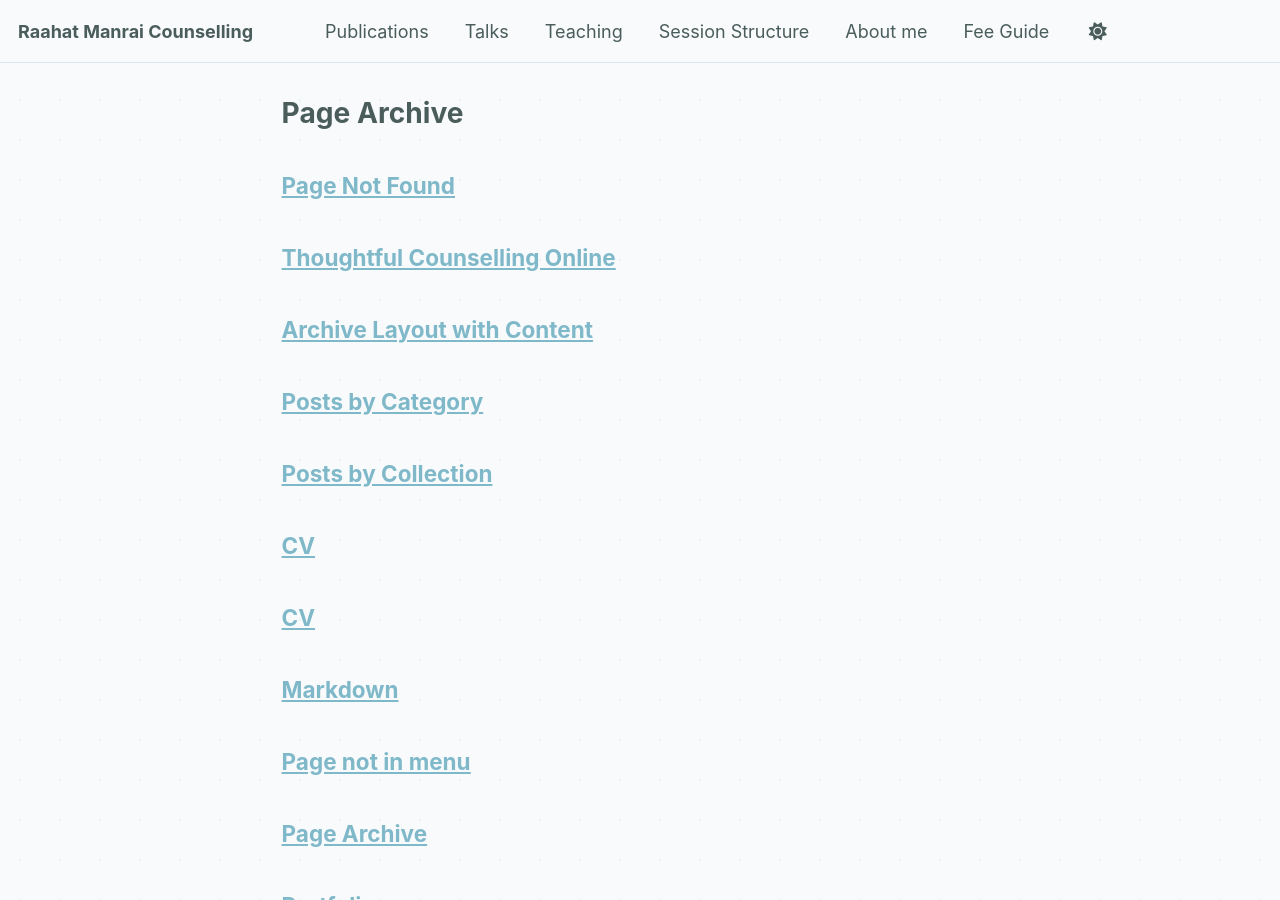
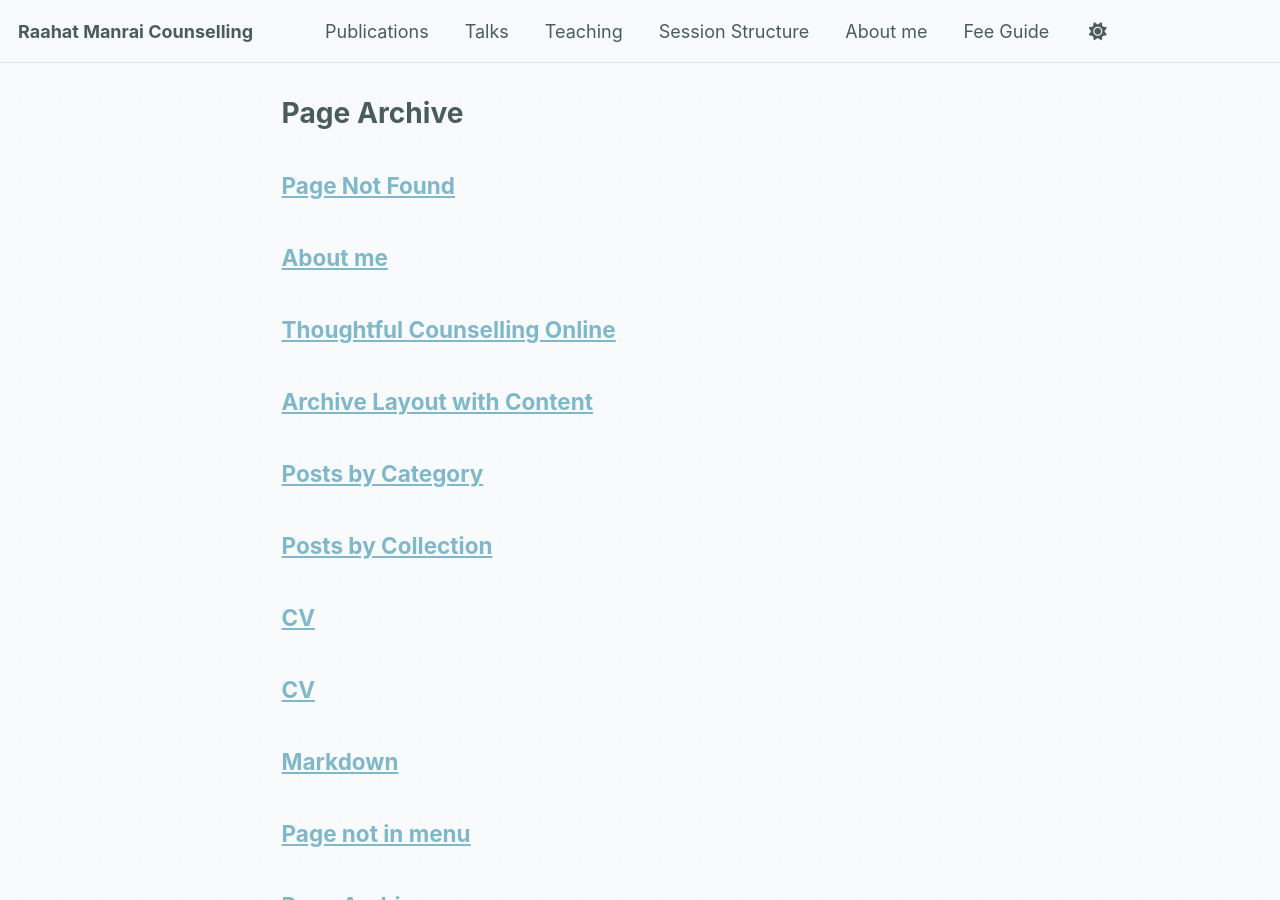
Before and after one commit to RaahatManrai/RaahatManrai.github.io, a Jekyll site: the page built from _pages/page-archive.html, in a window 1280 px wide and 900 px high. Built offline with Jekyll 4.4.1, drawn with Linux system fonts in a browser that asks for light colours; a script bundle is joined from its source files by our own code; library files that are not in the unit come from our copies.

Commit message:
changing web address and about tab

```diff
--- a/_config.yml
+++ b/_config.yml
@@ -229,7 +229,7 @@
     permalink: /:collection/:path/
   portfolio:
     output: true
-    permalink: /:collection/:path/
+    permalink: /session-structure/:path/
   talks:
     output: true
     permalink: /:collection/:path/
--- a/_data/navigation.yml
+++ b/_data/navigation.yml
@@ -18,10 +18,10 @@
     url: /teaching/
 
   - title: "Session Structure"
-    url: /portfolio/
+    url: /session-structure/
 
   - title: "About me"
-    url: /
+    url: /about/
     children:
       - title: "Blog Posts"
         url: /year-archive/
--- /dev/null
+++ b/_pages/about-me.md
@@ -0,0 +1,5 @@
+---
+permalink: /about/
+title: "About me"
+author_profile: true
+---
--- a/_pages/portfolio.html
+++ b/_pages/portfolio.html
@@ -1,7 +1,7 @@
 ---
 layout: archive
 title: "Portfolio"
-permalink: /portfolio/
+permalink: /session-structure/
 author_profile: true
 ---
 
```
Also changed, not shown: _pages/about.md (+0 -1 lines), _pages/portfolio-redirect.md (added, +4 -0 lines).
